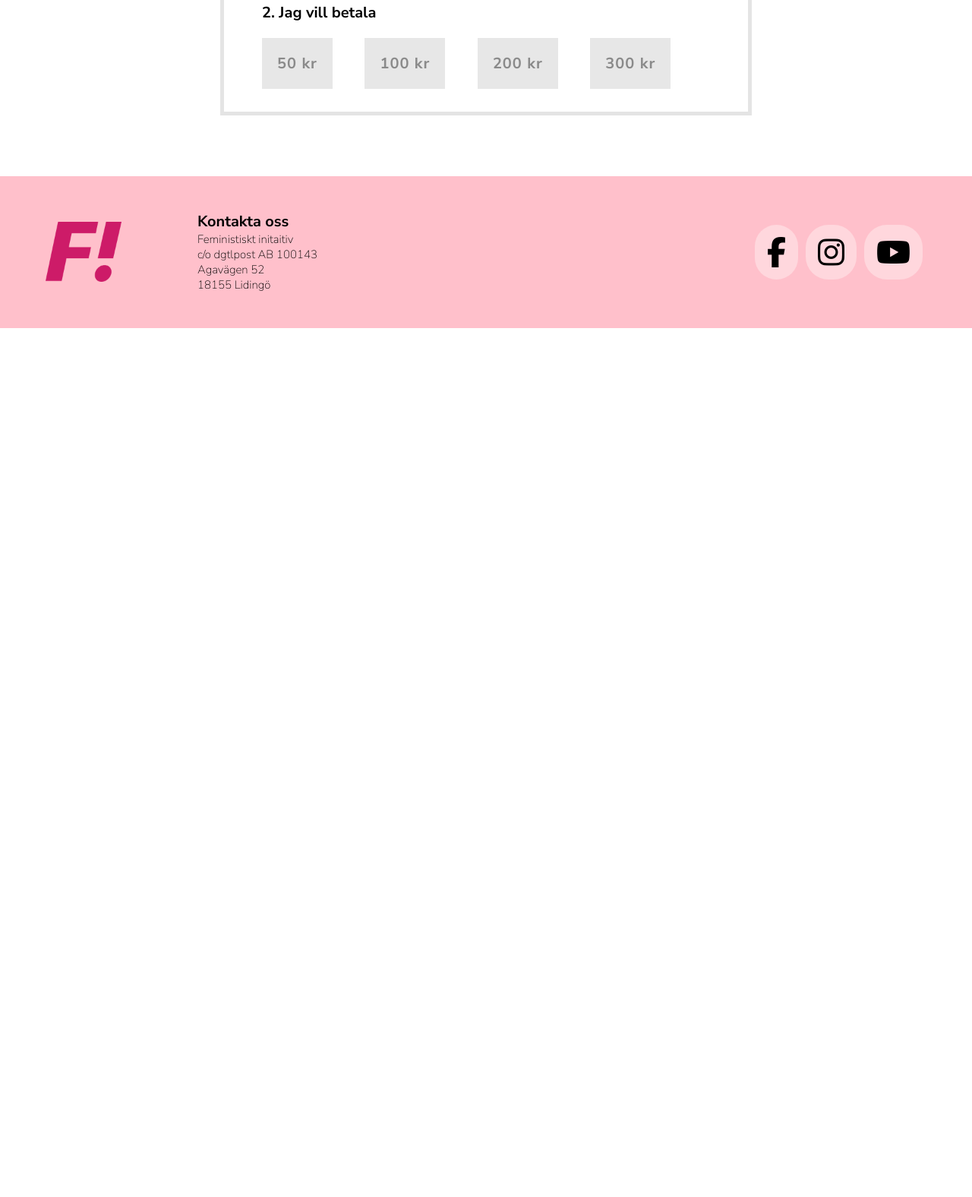
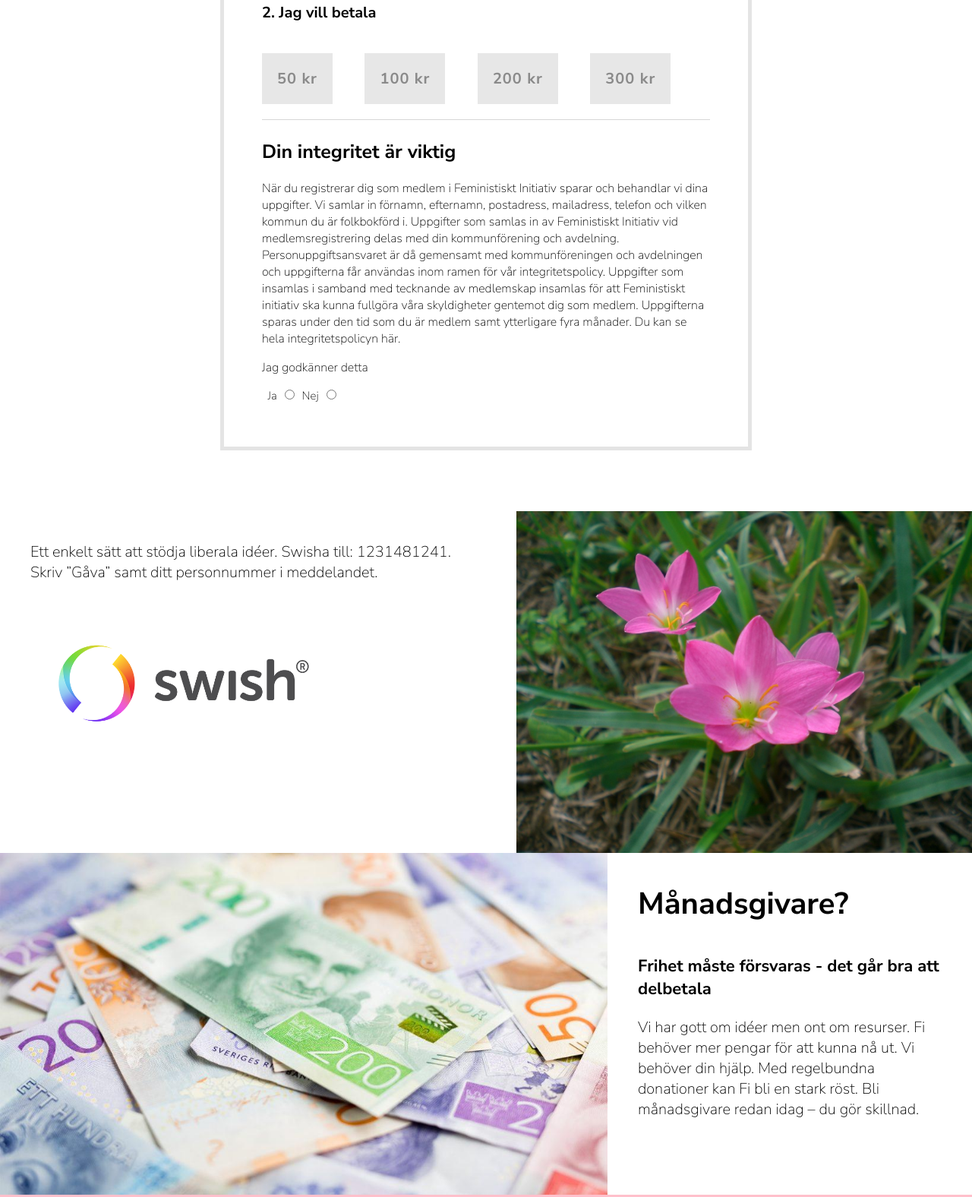
Before and after one commit to karlssonemma/feministiskt-initativ, a plain HTML site: page engagera-dig.html in a window 1280 px wide. Shown: the part 1868-3444 px from the top of the page at 76% size. Before the commit the page ends 2300 px from the top, so only its background shows below. Drawn offline with Linux system fonts and the light colour scheme.

Commit message:
lagt till sektion på engagera dig.

```diff
--- a/engagera-dig.css
+++ b/engagera-dig.css
@@ -98,7 +98,7 @@ form {
     width: auto;
 }
 
-h2 {
+form h2 {
     font-size: 2rem;
     margin: 1em 0;
 }
@@ -134,7 +134,7 @@ h2 {
     width: 100%;
 }
 
-input[type=radio] {
+#donation input[type=radio] {
     width: 1px;
     height: 1px;
     opacity: 0;
@@ -143,10 +143,11 @@ input[type=radio] {
 
 
 #donation h2 {
-    margin-bottom: 2em;
+
 }
 
 #donation-value label {
+    display: inline-block;
     font-size: 2rem;
     font-weight: 600;
     letter-spacing: 0.1rem;
@@ -164,3 +165,70 @@ input[type=radio] {
 #donation-value :nth-child(2) {
     margin-left: 0;
 }
+
+#integrity h1 {
+    font-size: 2.5rem;
+    padding-top: 1em;
+    border-top: 1px solid rgb(214, 214, 214);
+}
+
+#integrity p {
+    font-size: 1.6rem;
+    padding: 0.5em 0;
+}
+
+#integrity label {
+    font-size: 1.5rem;
+    padding: 0.5em;
+    display: inline-block;
+}
+
+/* SECTION SUPPORT */
+
+#support-fi {
+    padding: 0;
+    height: 900px;
+    background-color: cadetblue;
+}
+
+#support-fi h1 {
+    font-size: 4rem;
+    padding-bottom: 1em;
+}
+
+#support-fi h2 {
+    font-size: 2.2rem;
+    padding-bottom: 1em;
+}
+
+#support-fi p {
+    font-size: 2rem;
+    padding-bottom: 0;
+}
+
+.support-row {
+    width: 100%;
+    height: 50%;
+    background-color: white;
+    display: flex;
+}
+
+.row-item {
+    height: 100%;
+    display: flex;
+    flex-direction: column;
+}
+
+.row-item > img {
+    height: 100%;
+}
+
+.row-item-text {
+    padding: 4em;
+}
+
+#swish-img {
+    width: 400px;
+    height: auto;
+    justify-self: flex-end;
+}
--- a/engagera-dig.html
+++ b/engagera-dig.html
@@ -129,10 +129,48 @@
                     </div>
                 </div>
 
+                <div id="integrity">
+                    <h1>Din integritet är viktig</h1>
+                    <p>När du registrerar dig som medlem i Feministiskt Initiativ sparar och behandlar vi dina uppgifter. Vi samlar in förnamn, efternamn, postadress, mailadress, telefon och vilken kommun du är folkbokförd i. Uppgifter som samlas in av Feministiskt Initiativ vid medlemsregistrering delas med din kommunförening och avdelning. Personuppgiftsansvaret är då gemensamt med kommunföreningen och avdelningen och uppgifterna får användas inom ramen för vår integritetspolicy. Uppgifter som insamlas i samband med tecknande av medlemskap insamlas för att Feministiskt initiativ ska kunna fullgöra våra skyldigheter gentemot dig som medlem. Uppgifterna sparas under den tid som du är medlem samt ytterligare fyra månader. Du kan se hela integritetspolicyn här.</p>
+                    <p>Jag godkänner detta</p>
+
+                    <label for="ja">Ja</label>
+                    <input type="radio" name="integrity" id value="ja">
+
+                    <label for="nej">Nej</label>
+                    <input type="radio" name="integrity" id value="nej">
+                </div>
+
             </form>
         </div>
     </section>
 
+    <section id="support-fi">
+
+        <div class="support-row">
+            <div class="row-item row-item-text">
+                <p>Ett enkelt sätt att stödja liberala idéer.
+                    Swisha till: 1231481241.
+                    Skriv ”Gåva” samt ditt personnummer i meddelandet.</p>
+                <img id="swish-img" src="./img/swish.png" alt="">
+            </div>
+            <div class="row-item">
+                <img src="./img/flower.jpg" alt="">
+            </div>
+        </div>
+
+        <div class="support-row">
+            <div class="row-item">
+                <img src="./img/bills.jpg" alt="">
+            </div>
+            <div class="row-item row-item-text">
+                <h1>Månadsgivare?</h1>
+                <h2>Frihet måste försvaras - det går bra att delbetala</h2>
+                <p>Vi har gott om idéer men ont om resurser. Fi behöver mer pengar för att kunna nå ut. Vi behöver din hjälp. Med regelbundna donationer kan Fi bli en stark röst. Bli månadsgivare redan idag – du gör skillnad.</p>
+            </div>
+        </div>
+
+    </section>
 
 
 
```
Also changed, not shown: img/Klartvikan1.jpg (added), img/bills.jpg (added), img/flower.jpg (added), img/organisera.jpeg (added), img/swish (1.png (added), img/swish.png (added).
